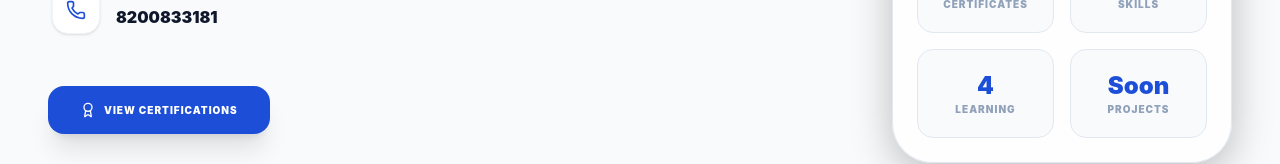
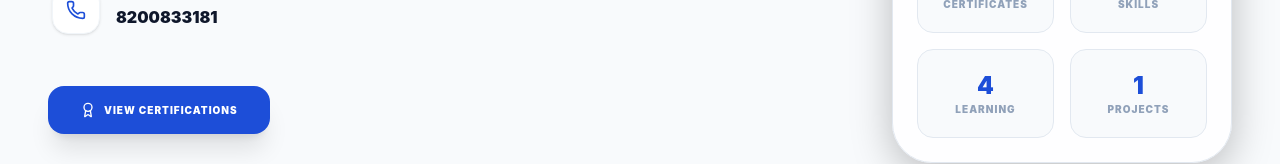
Before and after one commit to manav-rabadiya23/my-portfolio, a React (Vite) app: page / in a window 1280 px wide. Shown: the part 705-869 px from the top of the page. Built offline with nearby package versions, Linux system fonts and the light colour scheme.

Commit message:
Updated project count

```diff
--- a/src/App.jsx
+++ b/src/App.jsx
@@ -569,7 +569,7 @@ const App = () => {
                       },
                       { value: skills.length, label: "Skills" },
                       { value: learning.length, label: "Learning" },
-                      { value: "Soon", label: "Projects" },
+                      { value: "1", label: "Projects" },
                     ].map((item) => (
                       <TouchCard
                         key={item.label}
```
